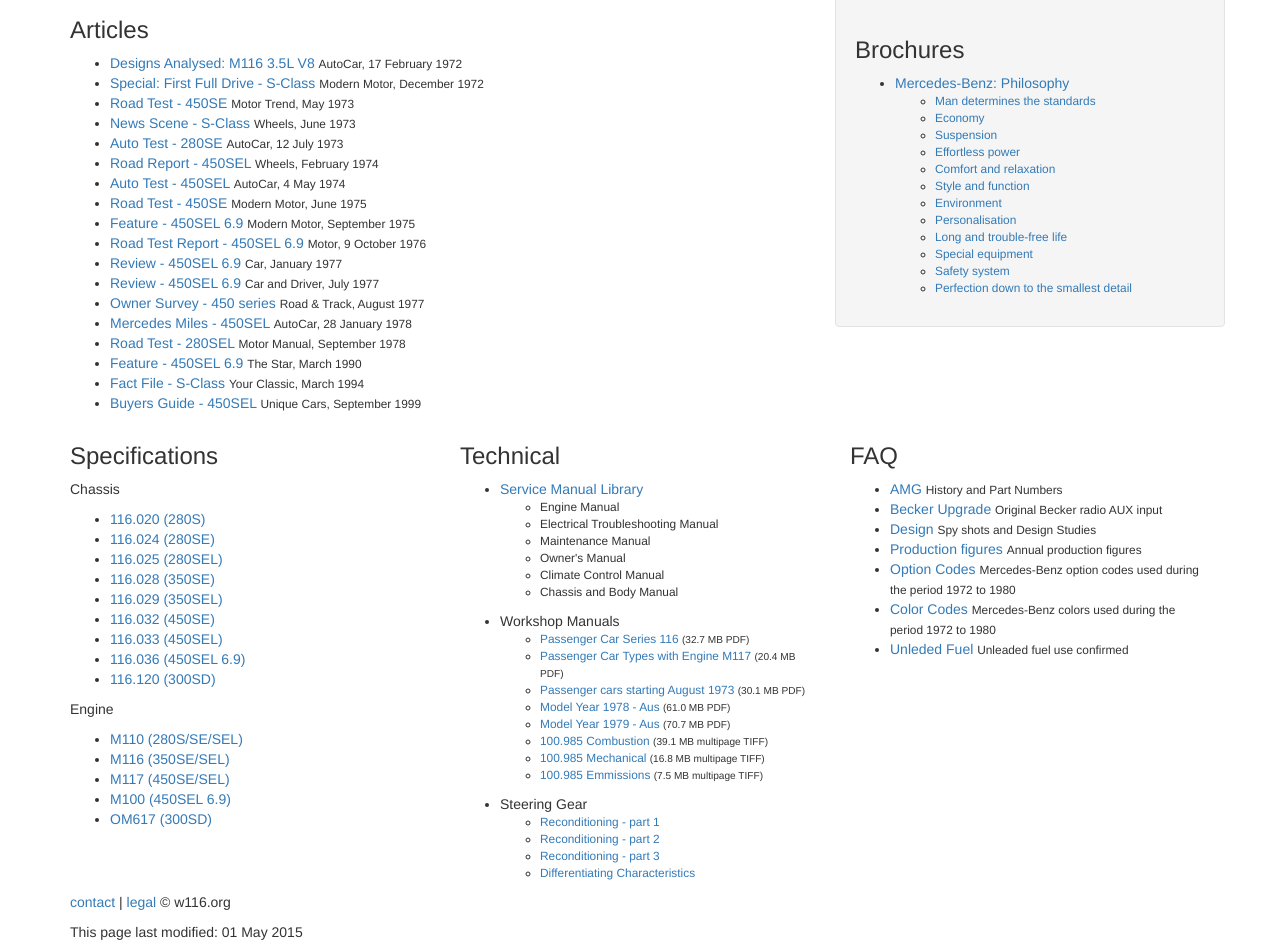
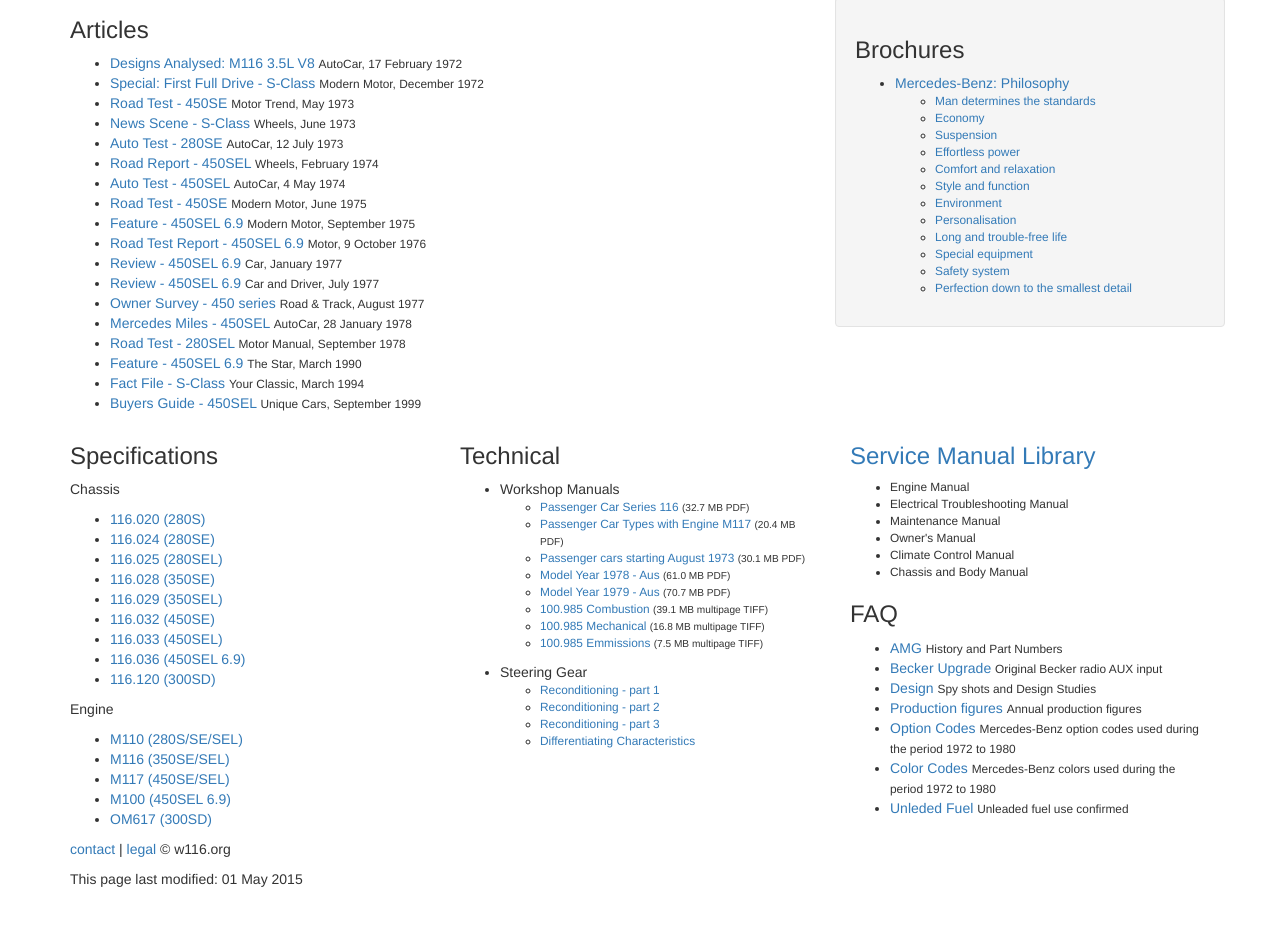
Before and after one commit to W116org/w116org.github.io, a Jekyll site: the page built from library.html, in a window 1280 px wide. Shown: the part 478-1430 px from the top of the page. Built offline with Jekyll 4.4.1, drawn with Linux system fonts in a browser that asks for light colours; nearby versions of some CDN libraries; comment, search, counter and statistics services are not loaded; after the commit the page ends 1377 px from its top, so only the background shows below that; some of the changed lines change nothing that is shown.

Commit message:
Update library.html

```diff
--- a/library.html
+++ b/library.html
@@ -84,17 +84,6 @@
         <div class="col-md-4">
 <h3 id="technical">Technical</h3>
 <ul>
-<li><a href="//handbook.w116.org/">Service Manual Library</a></li>
-<ul class="small">
-<li>Engine Manual</li>
-<li>Electrical Troubleshooting Manual</li>
-<li>Maintenance Manual</li>
-<li>Owner's Manual</li>
-<li>Climate Control Manual</li>
-<li>Chassis and Body Manual</li>
-</ul>
-</ul>
-<ul>
 <li>Workshop Manuals</li>
 <ul class="small">
 <li><a href="/pdf/library/Passenger_Car_Series_116.pdf">Passenger Car Series 116</a> <span class="small">(32.7 MB PDF)</span></li>
@@ -118,6 +107,15 @@
 </ul>
       </div><!-- /.col-md-4 -->
         <div class="col-md-4">
+<h3 id="handbook"><a href="//handbook.w116.org/">Service Manual Library</a></h3>
+<ul class="small">
+<li>Engine Manual</li>
+<li>Electrical Troubleshooting Manual</li>
+<li>Maintenance Manual</li>
+<li>Owner's Manual</li>
+<li>Climate Control Manual</li>
+<li>Chassis and Body Manual</li>
+</ul>
 <h3 id="faq">FAQ</h3>
 <ul>
 <li><a href="/library/amg/">AMG</a> <span class="small">History and Part Numbers</span></li>
```
